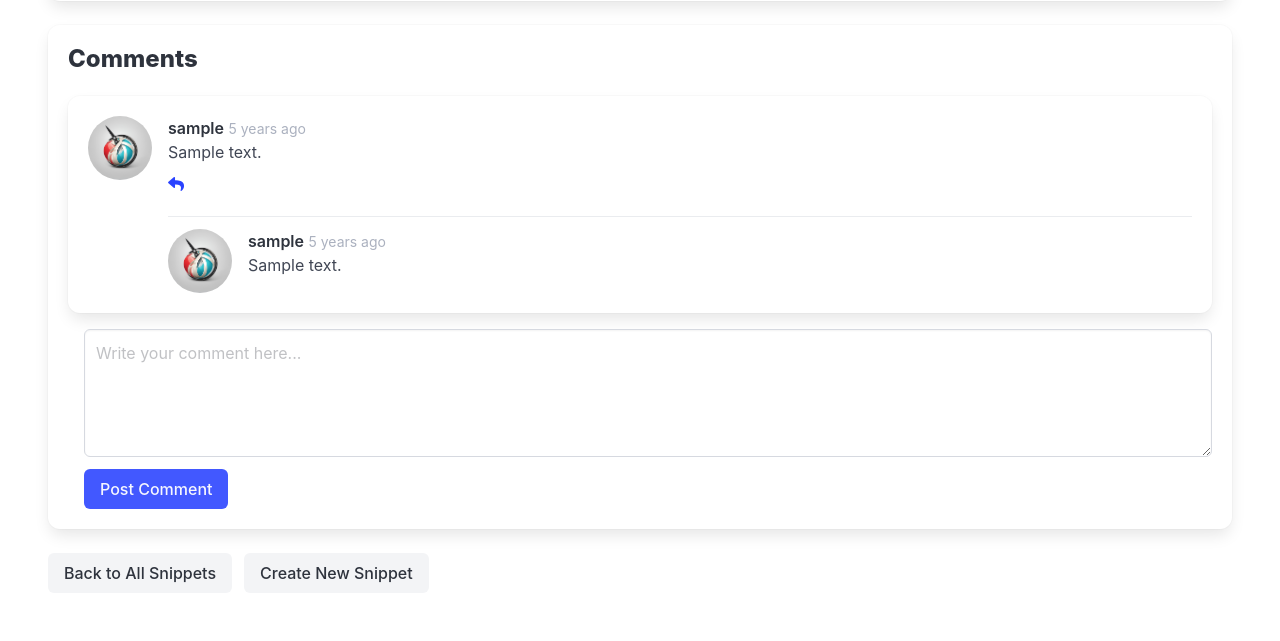
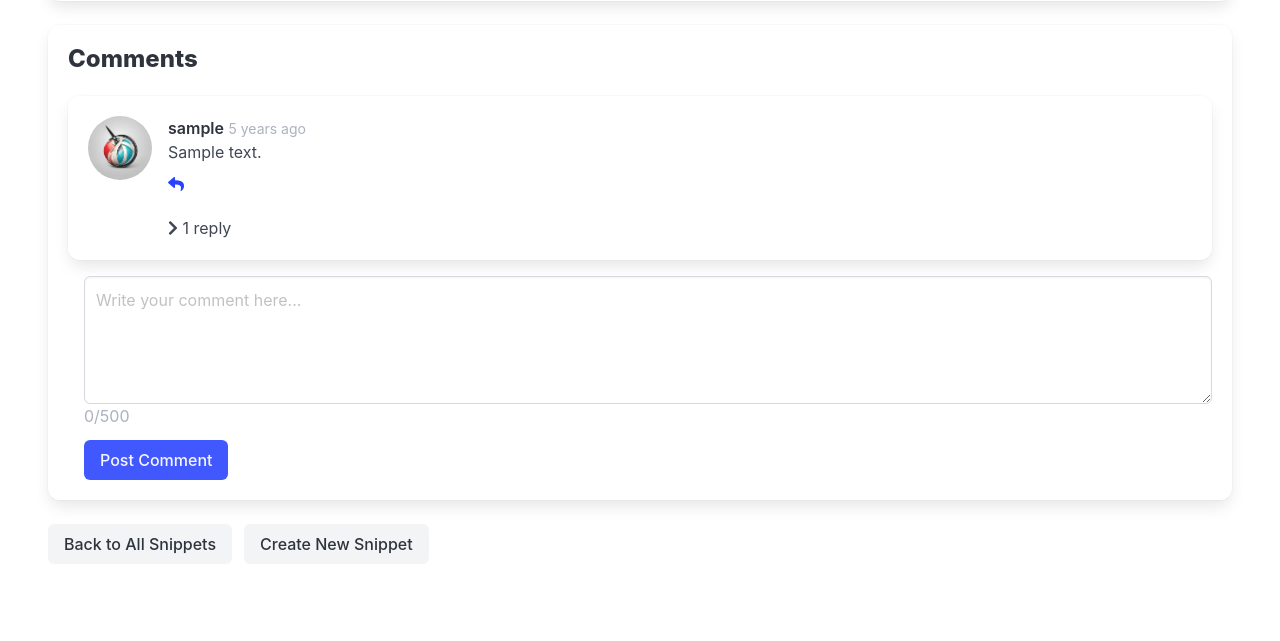
Before and after one commit to jooho000/Snippet-Oracle, a Flask app: template templates/snippetDetail.html in a window 1280 px wide. Shown: the part 556-1197 px from the top of the page. After the commit the page ends 1110 px from the top, so only its background shows below. Run offline with Flask 3, Linux system fonts and the light colour scheme; the template is opened without the code that fills it: most values are stand-ins (such as "Sample title", 1, 10 or a date in 2020); some libraries are stand-ins or nearby versions.

Commit message:
added files

```diff
--- a/static/comments.js
+++ b/static/comments.js
@@ -51,3 +51,21 @@ document.addEventListener("DOMContentLoaded", function () {
     element.textContent = timeAgo(timestamp);
   });
 });
+
+function updateCharacterCount() {
+  const input = document.getElementById("comment-input");
+  const countDisplay = document.getElementById("char-count");
+  countDisplay.textContent = `${input.value.length}/500`;
+}
+
+
+function toggleReplies(commentId) {
+  const replySection = document.getElementById(`replies-${commentId}`);
+  const arrowIcon = document.getElementById(`toggle-arrow-${commentId}`).querySelector("i");
+
+  if (replySection) {
+    replySection.classList.toggle("is-hidden");
+    arrowIcon.classList.toggle("fa-chevron-right");
+    arrowIcon.classList.toggle("fa-chevron-down"); // Rotates arrow when expanded
+  }
+}
--- a/templates/snippetDetail.html
+++ b/templates/snippetDetail.html
@@ -138,8 +138,13 @@
               </div>
               <!-- Nested Replies -->
               {% if comment["replies"] %}
+                <span class="toggle-replies-icon" onclick="toggleReplies('{{ comment['id'] }}')" id="toggle-arrow-{{ comment['id'] }}">
+                  <i class="fas fa-chevron-right"></i>
+                  <span id="reply-count-{{ comment['id'] }}">{{ comment["replies"] | length }} {{ "reply" if comment["replies"] | length == 1 else "replies" }}</span>
+                </span>
+                <div id="replies-{{ comment['id'] }}" class="is-hidden">
                   {% for reply in comment["replies"] %}
-                  <article id="comment-{{ reply['id'] }}" class="media">
+                    <article id="comment-{{ reply['id'] }}" class="media ml-5">
                       <figure class="media-left">
                         <p class="image is-64x64">
                           <img class="is-rounded"
@@ -190,8 +195,11 @@
               <p class="control">
                 <textarea class="textarea"
                 name="comment"
-                          placeholder="Write your comment here..."
-                          required></textarea>
+                id="comment-input"
+                placeholder="Write your comment here..." maxlength="500" required
+                oninput="updateCharacterCount()"></textarea>
+                <p id="char-count" class="has-text-grey-light">0/500</p>
+
               </p>
             </div>
             <div class="field">
```
Lines whose indentation alone changed are shown as unchanged.
